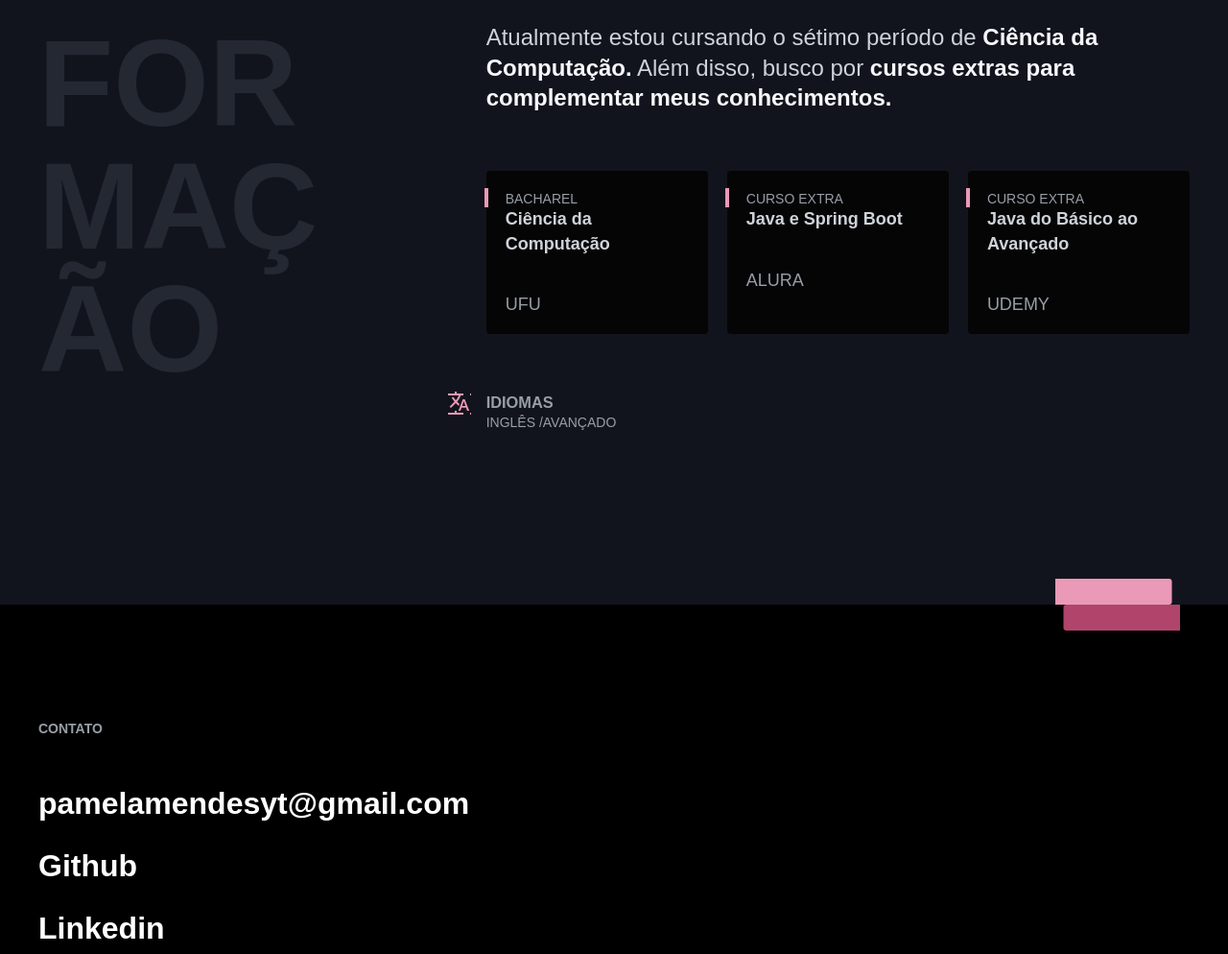
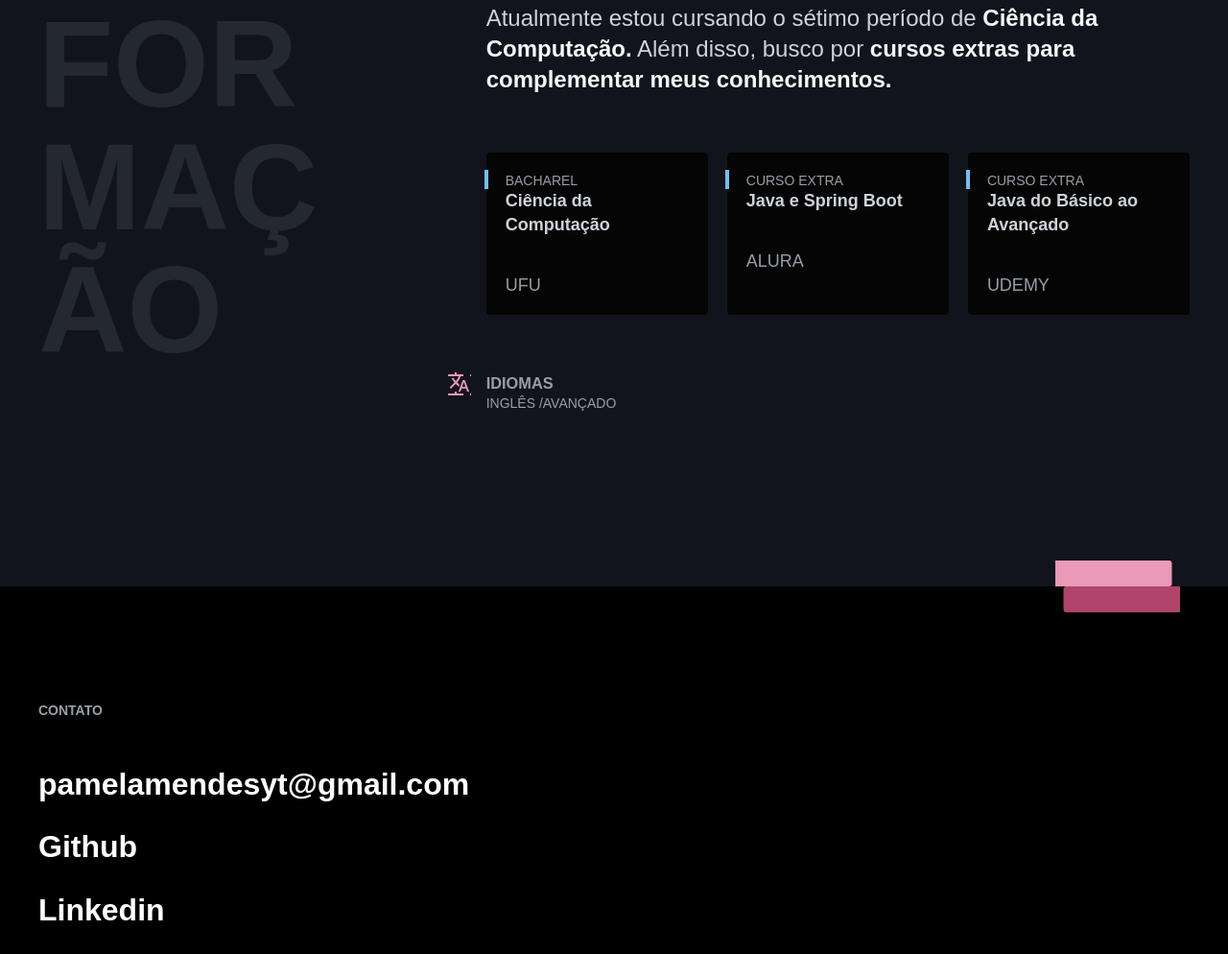
Before and after one commit to mendespann/mendespann.github.io, a plain HTML site: page index.html in a window 1280 px wide. Shown: the part 1537-2531 px from the top of the page at 96% size. Drawn offline with Linux system fonts and the light colour scheme.

Commit message:
Mudança de foto

```diff
--- a/css/formacao.css
+++ b/css/formacao.css
@@ -75,7 +75,7 @@
   display: block;
   width: 4px;
   height: 20px;
-  background: #ea99b6;
+  background: #76BEEC;
   position: absolute;
   top: -20px;
   left: -22px;
```
Also changed, not shown: img/fotinha.png, 1 other file.
